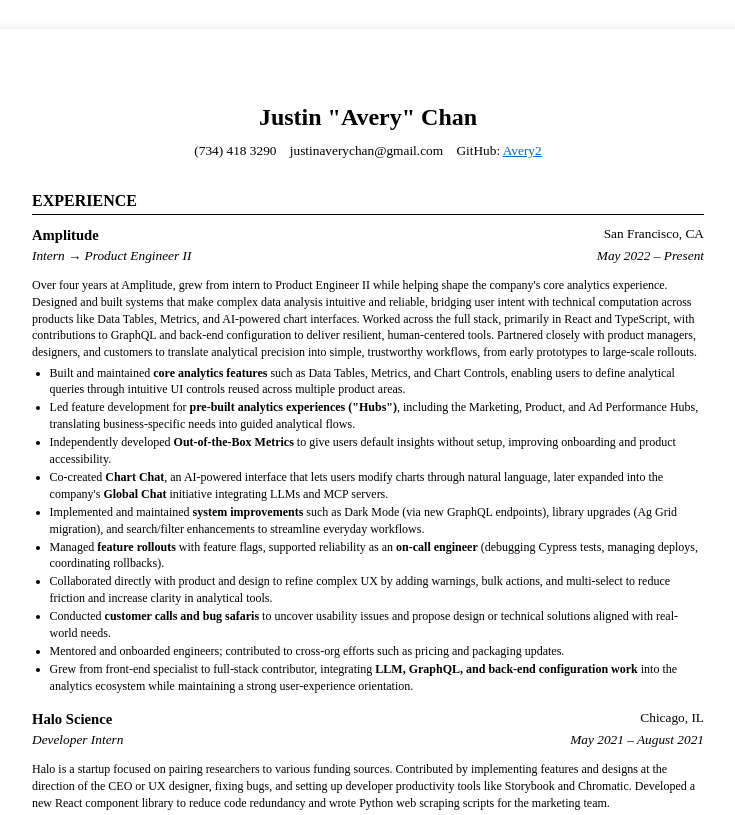
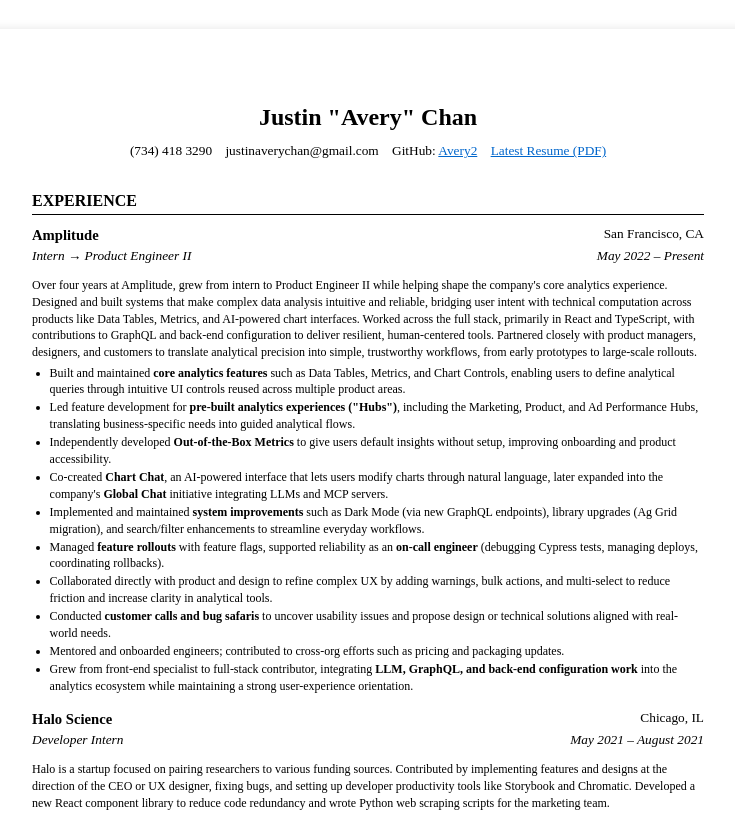
Before and after one commit to Avery2/normal-resume, a website: page Justin_Avery_Chan_Resume.html in a window 1280 px wide. Shown: the top 815 px of the page, without its empty margins (272-1007 px from the left). Drawn offline with Linux system fonts and the light colour scheme.

Commit message:
feat: add latest link to pdf

```diff
--- a/Justin_Avery_Chan_Resume.html
+++ b/Justin_Avery_Chan_Resume.html
@@ -13,6 +13,7 @@
             <span>(734) 418 3290</span>
             <span>justinaverychan@gmail.com</span>
             <span>GitHub: <a href="https://github.com/Avery2">Avery2</a></span>
+            <span><a href="https://www.averychan.site/normal-resume/Justin_Avery_Chan_Resume.pdf">Latest Resume (PDF)</a></span>
         </div>
     </header>
 
```
Also changed, not shown: 1 other file.
